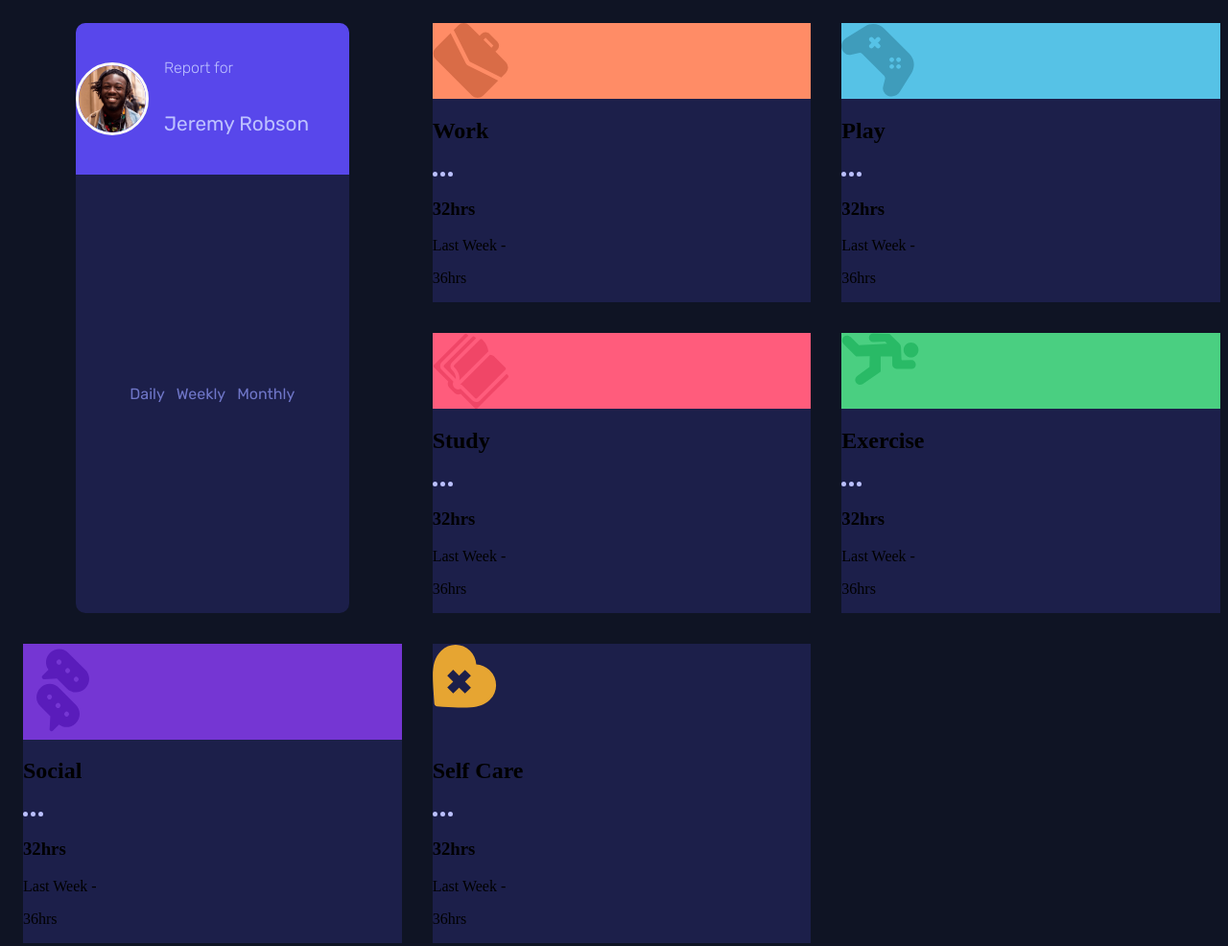
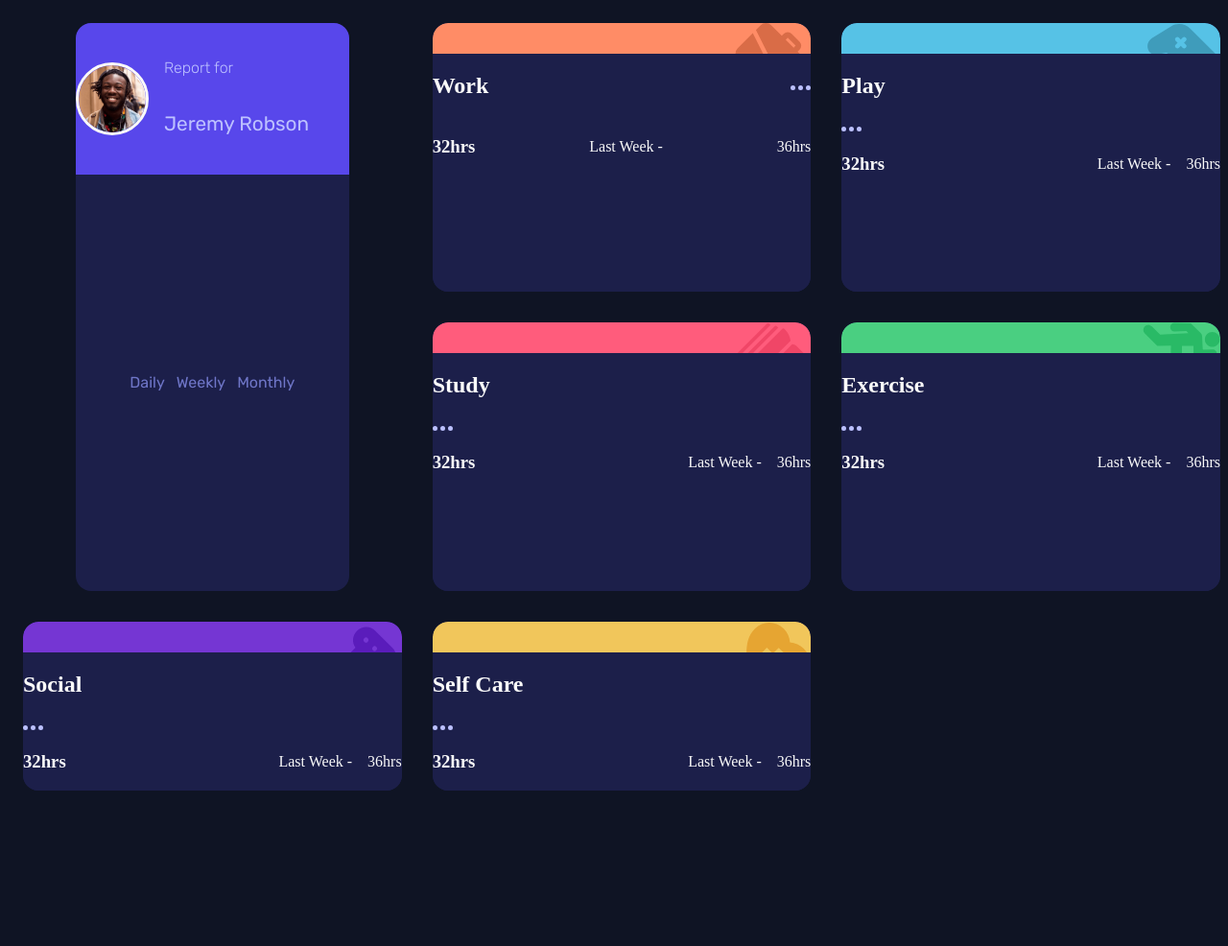
Before and after one commit to DevDaviNickenig/time-tracking-dashboard-main, a plain HTML site: page index.html in a window 1280 px wide. Shown: the whole page at 96% size. After the commit the page ends 848 px from the top, so only its background shows below. Drawn offline with nearby package versions, Linux system fonts and the light colour scheme.

Commit message:
changes on the css.
erro no html achado, nas divs dos cards com as horas. será arrumado em seguida.

```diff
--- a/assets/css/styles.css
+++ b/assets/css/styles.css
@@ -45,7 +45,7 @@ body {
   justify-content: flex-start;
   /* padding: ; */
   gap: 1rem;
-  border-radius: 10px;
+  border-radius: 1rem;
   overflow: hidden;
 }
 
@@ -58,7 +58,7 @@ body {
   justify-content: flex-start;
   padding: 1.3rem;
   gap: 1rem;
-  border-radius: 10px;
+  border-radius: 1rem;
 }
 
 .rastreador-atividade__usaurio-img {
@@ -116,6 +116,7 @@ body {
   height: 100%;
   background-color: var(--dark-blue);
   overflow: hidden;
+  border-radius: 1rem;
 }
 
 .rastreador-fundo {
@@ -123,6 +124,37 @@ body {
   grid-row: 1/3;
   grid-column: 1/2;
   background: var(--background);
+  place-items: start end;
+  border-radius: 1rem;
+  height: 80%;
+}
+
+.atividade-informacoes {
+  grid-row: 2/3;
+  grid-column: 1/2;
+  height: 100%;
+  background: var(--dark-blue);
+  cursor: pointer;
+  position: relative;
+  display: flex;
+  flex-direction: column;
+  flex-wrap: nowrap;
+}
+
+.atividade-topo,
+.atividade-tempo {
+  display: flex;
+  align-items: center;
+  flex-wrap: wrap;
+  justify-content: space-between;
+  gap: 1rem;
+}
+.atividade-nome {
+  color: #f9f9f9;
+}
+
+.atividade-tempo {
+  color: #f9f9f9;
 }
 
 .rastreador-atividade__card:is(.work) {
@@ -145,6 +177,10 @@ body {
   --background: var(--social);
 }
 
+.rastreador-atividade__card:is(.selfcare) {
+  --background: var(--care);
+}
+
 
 @media screen and (min-width: 600px) {
   .rastreador-atividade {
--- a/index.html
+++ b/index.html
@@ -13,57 +13,84 @@
     />
     <!-- <link rel="stylesheet" href="https://unpkg.com/@picocss/pico@latest/css/pico.min.css"> -->
     <!-- <link href="https://cdn.jsdelivr.net/npm/bootstrap@5.3.0-alpha1/dist/css/bootstrap.min.css" rel="stylesheet" integrity="sha384-GLhlTQ8iRABdZLl6O3oVMWSktQOp6b7In1Zl3/Jr59b6EGGoI1aFkw7cmDA6j6gD" crossorigin="anonymous"> -->
-    <link rel="stylesheet" href="assets/css/reset.css">
-    <link rel="stylesheet" href="assets/css/styles.css">
-    <link rel="preconnect" href="https://fonts.googleapis.com">
-    <link rel="preconnect" href="https://fonts.gstatic.com" crossorigin>
-    <link href="https://fonts.googleapis.com/css2?family=Rubik:wght@300;400;500&display=swap" rel="stylesheet">
+    <link rel="stylesheet" href="assets/css/reset.css" />
+    <link rel="stylesheet" href="assets/css/styles.css" />
+    <link rel="preconnect" href="https://fonts.googleapis.com" />
+    <link rel="preconnect" href="https://fonts.gstatic.com" crossorigin />
+    <link
+      href="https://fonts.googleapis.com/css2?family=Rubik:wght@300;400;500&display=swap"
+      rel="stylesheet"
+    />
 
     <title>Time Tracking Dashboard</title>
-
-  <head>
+  </head>
   <body>
     <section class="rastreador-atividade">
-
       <section class="rastreador-atividade__menu">
         <div class="rastreador-atividade__usuario">
-          <img src="assets/images/image-jeremy.png" alt="ícone usuário" class="rastreador-atividade__usaurio-img">
+          <img
+            src="assets/images/image-jeremy.png"
+            alt="ícone usuário"
+            class="rastreador-atividade__usaurio-img"
+          />
           <div class="rastreador-atividade__usuario-container">
             <p class="rastreador-atividade__usuario-for">Report for</p>
             <h1 class="rastreador-atividade__usuario-nome">Jeremy Robson</h1>
           </div>
         </div>
         <div class="rastreador-atividade__opcoes">
-          <button class="rastreador-atividade__opcoes-botoes" type="button" data-option="daily">Daily</button>
-          <button class="rastreador-atividade__opcoes-botoes" type="button" data-option="weekly">Weekly</button>
-          <button class="rastreador-atividade__opcoes-botoes" type="button" data-option="monthly">Monthly</button>
+          <button
+            class="rastreador-atividade__opcoes-botoes"
+            type="button"
+            data-option="daily"
+          >
+            Daily
+          </button>
+          <button
+            class="rastreador-atividade__opcoes-botoes"
+            type="button"
+            data-option="weekly"
+          >
+            Weekly
+          </button>
+          <button
+            class="rastreador-atividade__opcoes-botoes"
+            type="button"
+            data-option="monthly"
+          >
+            Monthly
+          </button>
         </div>
       </section>
 
       <section class="rastreador-atividade__card work">
         <div class="rastreador-fundo">
-          <img src="assets/images/icon-work.svg" alt="ícone maleta">
+          <img src="assets/images/icon-work.svg" alt="ícone maleta" />
         </div>
         <article class="atividade-informacoes">
           <div class="atividade-topo">
             <h2 class="atividade-nome">Work</h2>
+            <div class="atividade-opcoes">
+              <svg width="21" height="5" xmlns="http://www.w3.org/2000/svg">
+                <path
+                  d="M2.5 0a2.5 2.5 0 1 1 0 5 2.5 2.5 0 0 1 0-5Zm8 0a2.5 2.5 0 1 1 0 5 2.5 2.5 0 0 1 0-5Zm8 0a2.5 2.5 0 1 1 0 5 2.5 2.5 0 0 1 0-5Z"
+                  fill="#BBC0FF"
+                  fill-rule="evenodd"
+                />
+              </svg>
+            </div>
           </div>
-          <div class="atividade-opcoes">
-            <svg width="21" height="5" xmlns="http://www.w3.org/2000/svg">
-              <path d="M2.5 0a2.5 2.5 0 1 1 0 5 2.5 2.5 0 0 1 0-5Zm8 0a2.5 2.5 0 1 1 0 5 2.5 2.5 0 0 1 0-5Zm8 0a2.5 2.5 0 1 1 0 5 2.5 2.5 0 0 1 0-5Z" fill="#BBC0FF" fill-rule="evenodd"/>
-            </svg>
-            <div class="atividade-tempo">
-              <h3 class="atividade-tempo__atual">32hrs</h3>
-              <p class="atividade-tempo__passado">Last Week - </p>
-              <p class="tempo passado">36hrs</p>
-            </div>
+          <div class="atividade-tempo">
+            <h3 class="atividade-tempo__atual">32hrs</h3>
+            <p class="atividade-tempo__passado">Last Week -</p>
+            <p class="tempo passado">36hrs</p>
           </div>
         </article>
       </section>
 
       <section class="rastreador-atividade__card play">
         <div class="rastreador-fundo">
-          <img src="assets/images/icon-play.svg" alt="ícone maleta">
+          <img src="assets/images/icon-play.svg" alt="ícone maleta" />
         </div>
         <article class="atividade-informacoes">
           <div class="atividade-topo">
@@ -71,12 +98,16 @@
           </div>
           <div class="atividade-opcoes">
             <svg width="21" height="5" xmlns="http://www.w3.org/2000/svg">
-              <path d="M2.5 0a2.5 2.5 0 1 1 0 5 2.5 2.5 0 0 1 0-5Zm8 0a2.5 2.5 0 1 1 0 5 2.5 2.5 0 0 1 0-5Zm8 0a2.5 2.5 0 1 1 0 5 2.5 2.5 0 0 1 0-5Z" fill="#BBC0FF" fill-rule="evenodd"/>
+              <path
+                d="M2.5 0a2.5 2.5 0 1 1 0 5 2.5 2.5 0 0 1 0-5Zm8 0a2.5 2.5 0 1 1 0 5 2.5 2.5 0 0 1 0-5Zm8 0a2.5 2.5 0 1 1 0 5 2.5 2.5 0 0 1 0-5Z"
+                fill="#BBC0FF"
+                fill-rule="evenodd"
+              />
             </svg>
             <div class="atividade-tempo">
               <h3 class="atividade-tempo__atual">32hrs</h3>
               <div class="atividade-tempo">
-                <p class="atividade-tempo__passado">Last Week - </p>
+                <p class="atividade-tempo__passado">Last Week -</p>
                 <p class="tempo__passado">36hrs</p>
               </div>
             </div>
@@ -86,7 +117,7 @@
 
       <section class="rastreador-atividade__card study">
         <div class="rastreador-fundo">
-          <img src="assets/images/icon-study.svg" alt="ícone maleta">
+          <img src="assets/images/icon-study.svg" alt="ícone maleta" />
         </div>
         <article class="atividade-informacoes">
           <div class="atividade-topo">
@@ -94,12 +125,16 @@
           </div>
           <div class="atividade-opcoes">
             <svg width="21" height="5" xmlns="http://www.w3.org/2000/svg">
-              <path d="M2.5 0a2.5 2.5 0 1 1 0 5 2.5 2.5 0 0 1 0-5Zm8 0a2.5 2.5 0 1 1 0 5 2.5 2.5 0 0 1 0-5Zm8 0a2.5 2.5 0 1 1 0 5 2.5 2.5 0 0 1 0-5Z" fill="#BBC0FF" fill-rule="evenodd"/>
+              <path
+                d="M2.5 0a2.5 2.5 0 1 1 0 5 2.5 2.5 0 0 1 0-5Zm8 0a2.5 2.5 0 1 1 0 5 2.5 2.5 0 0 1 0-5Zm8 0a2.5 2.5 0 1 1 0 5 2.5 2.5 0 0 1 0-5Z"
+                fill="#BBC0FF"
+                fill-rule="evenodd"
+              />
             </svg>
             <div class="atividade-tempo">
               <h3 class="atividade-tempo__atual">32hrs</h3>
               <div class="atividade-tempo">
-                <p class="atividade-tempo__passado">Last Week - </p>
+                <p class="atividade-tempo__passado">Last Week -</p>
                 <p class="tempo__passado">36hrs</p>
               </div>
             </div>
@@ -109,7 +144,7 @@
 
       <section class="rastreador-atividade__card exercise">
         <div class="rastreador-fundo">
-          <img src="assets/images/icon-exercise.svg" alt="ícone maleta">
+          <img src="assets/images/icon-exercise.svg" alt="ícone maleta" />
         </div>
         <article class="atividade-informacoes">
           <div class="atividade-topo">
@@ -117,12 +152,16 @@
           </div>
           <div class="atividade-opcoes">
             <svg width="21" height="5" xmlns="http://www.w3.org/2000/svg">
-              <path d="M2.5 0a2.5 2.5 0 1 1 0 5 2.5 2.5 0 0 1 0-5Zm8 0a2.5 2.5 0 1 1 0 5 2.5 2.5 0 0 1 0-5Zm8 0a2.5 2.5 0 1 1 0 5 2.5 2.5 0 0 1 0-5Z" fill="#BBC0FF" fill-rule="evenodd"/>
+              <path
+                d="M2.5 0a2.5 2.5 0 1 1 0 5 2.5 2.5 0 0 1 0-5Zm8 0a2.5 2.5 0 1 1 0 5 2.5 2.5 0 0 1 0-5Zm8 0a2.5 2.5 0 1 1 0 5 2.5 2.5 0 0 1 0-5Z"
+                fill="#BBC0FF"
+                fill-rule="evenodd"
+              />
             </svg>
             <div class="atividade-tempo">
               <h3 class="atividade-tempo__atual">32hrs</h3>
               <div class="atividade-tempo">
-                <p class="atividade-tempo__passado">Last Week - </p>
+                <p class="atividade-tempo__passado">Last Week -</p>
                 <p class="tempo__passado">36hrs</p>
               </div>
             </div>
@@ -132,7 +171,7 @@
 
       <section class="rastreador-atividade__card social">
         <div class="rastreador-fundo">
-          <img src="assets/images/icon-social.svg" alt="ícone maleta">
+          <img src="assets/images/icon-social.svg" alt="ícone maleta" />
         </div>
         <article class="atividade-informacoes">
           <div class="atividade-topo">
@@ -140,12 +179,16 @@
           </div>
           <div class="atividade-opcoes">
             <svg width="21" height="5" xmlns="http://www.w3.org/2000/svg">
-              <path d="M2.5 0a2.5 2.5 0 1 1 0 5 2.5 2.5 0 0 1 0-5Zm8 0a2.5 2.5 0 1 1 0 5 2.5 2.5 0 0 1 0-5Zm8 0a2.5 2.5 0 1 1 0 5 2.5 2.5 0 0 1 0-5Z" fill="#BBC0FF" fill-rule="evenodd"/>
+              <path
+                d="M2.5 0a2.5 2.5 0 1 1 0 5 2.5 2.5 0 0 1 0-5Zm8 0a2.5 2.5 0 1 1 0 5 2.5 2.5 0 0 1 0-5Zm8 0a2.5 2.5 0 1 1 0 5 2.5 2.5 0 0 1 0-5Z"
+                fill="#BBC0FF"
+                fill-rule="evenodd"
+              />
             </svg>
             <div class="atividade-tempo">
               <h3 class="atividade-tempo__atual">32hrs</h3>
               <div class="atividade-tempo">
-                <p class="atividade-tempo__passado">Last Week - </p>
+                <p class="atividade-tempo__passado">Last Week -</p>
                 <p class="tempo__passado">36hrs</p>
               </div>
             </div>
@@ -153,9 +196,9 @@
         </article>
       </section>
 
-      <section class="rastreador-atividade__card self-care">
+      <section class="rastreador-atividade__card selfcare">
         <div class="rastreador-fundo">
-          <img src="assets/images/icon-self-care.svg" alt="ícone maleta">
+          <img src="assets/images/icon-self-care.svg" alt="ícone maleta" />
         </div>
         <article class="atividade-informacoes">
           <div class="atividade-topo">
@@ -163,27 +206,22 @@
           </div>
           <div class="atividade-opcoes">
             <svg width="21" height="5" xmlns="http://www.w3.org/2000/svg">
-              <path d="M2.5 0a2.5 2.5 0 1 1 0 5 2.5 2.5 0 0 1 0-5Zm8 0a2.5 2.5 0 1 1 0 5 2.5 2.5 0 0 1 0-5Zm8 0a2.5 2.5 0 1 1 0 5 2.5 2.5 0 0 1 0-5Z" fill="#BBC0FF" fill-rule="evenodd"/>
+              <path
+                d="M2.5 0a2.5 2.5 0 1 1 0 5 2.5 2.5 0 0 1 0-5Zm8 0a2.5 2.5 0 1 1 0 5 2.5 2.5 0 0 1 0-5Zm8 0a2.5 2.5 0 1 1 0 5 2.5 2.5 0 0 1 0-5Z"
+                fill="#BBC0FF"
+                fill-rule="evenodd"
+              />
             </svg>
             <div class="atividade-tempo">
               <h3 class="atividade-tempo__atual">32hrs</h3>
               <div class="atividade-tempo">
-                <p class="atividade-tempo__passado">Last Week - </p>
+                <p class="atividade-tempo__passado">Last Week -</p>
                 <p class="tempo__passado">36hrs</p>
               </div>
             </div>
           </div>
         </article>
       </section>
-
     </section>
-
-    <!-- <div class="attribution">
-      Challenge by
-      <a href="https://www.frontendmentor.io?ref=challenge" target="_blank"
-        >Frontend Mentor</a
-      >. Coded by <a href="#">Your Name Here</a>.
-    </div> -->
-    <script src="https://cdn.jsdelivr.net/npm/bootstrap@5.3.0-alpha1/dist/js/bootstrap.bundle.min.js" integrity="sha384-w76AqPfDkMBDXo30jS1Sgez6pr3x5MlQ1ZAGC+nuZB+EYdgRZgiwxhTBTkF7CXvN" crossorigin="anonymous"></script>
   </body>
 </html>
```
